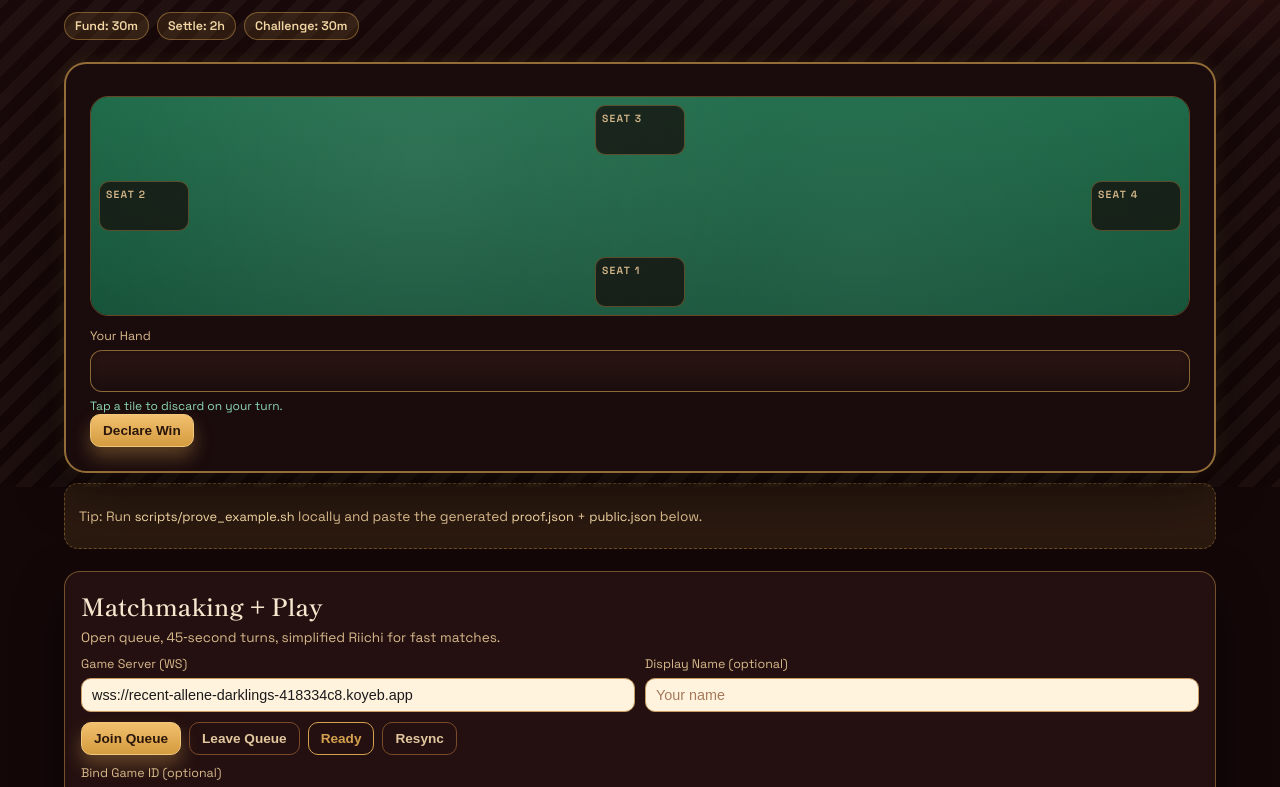
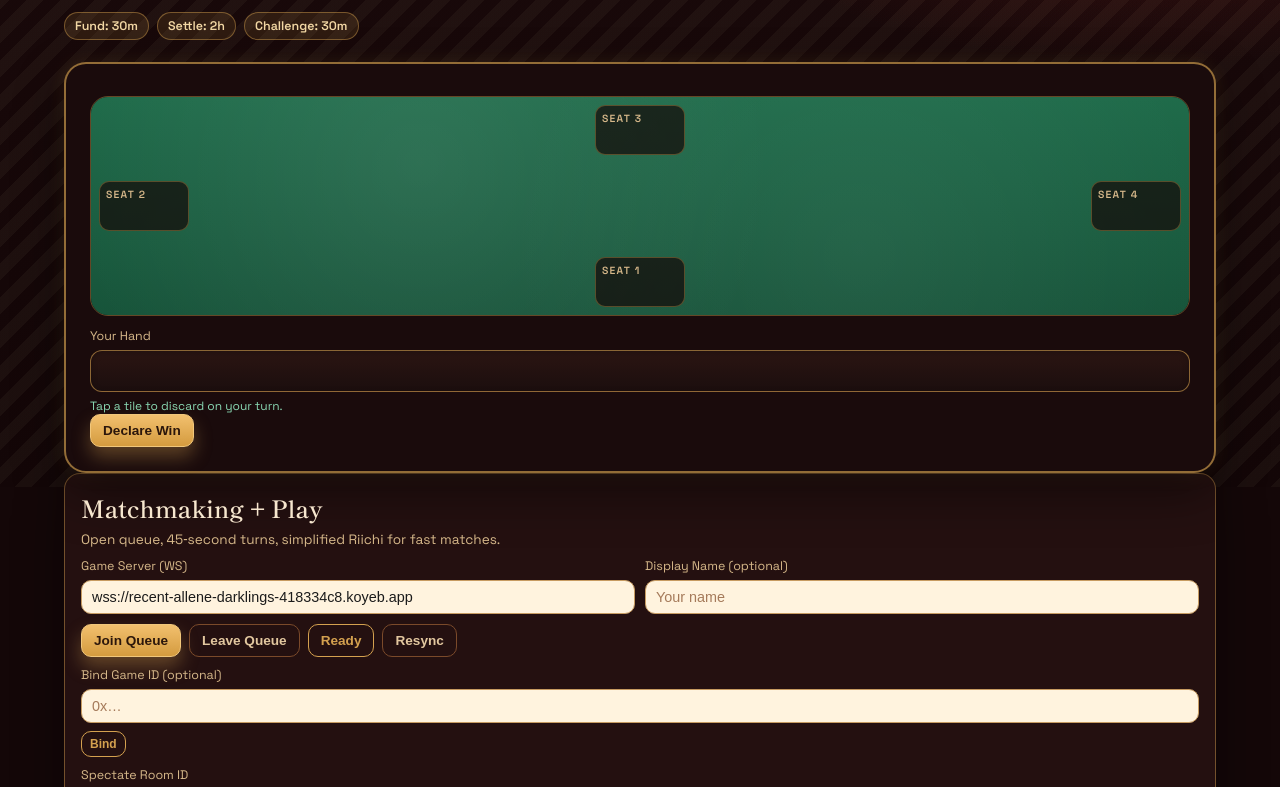
Before and after one commit to rcburn13/riichi-zk, a website: page frontend/index.html in a window 1280 px wide. Shown: the part 313-1100 px from the top of the page. Drawn offline with nearby package versions, Linux system fonts and the light colour scheme.

Commit message:
ui: remove proof tip

```diff
--- a/frontend/index.html
+++ b/frontend/index.html
@@ -99,9 +99,6 @@
         </div>
       </header>
 
-      <section class="proof-tip">
-        <p>Tip: Run <code>scripts/prove_example.sh</code> locally and paste the generated <code>proof.json</code> + <code>public.json</code> below.</p>
-      </section>
 
       <section class="panel compact">
         <div class="panel-head">
--- a/frontend/styles.css
+++ b/frontend/styles.css
@@ -281,21 +281,6 @@ body {
   font-size: 0.78rem;
 }
 
-.proof-tip {
-  margin: 10px 0 22px;
-  background: rgba(212, 161, 79, 0.12);
-  border: 1px dashed rgba(212, 161, 79, 0.4);
-  border-radius: 14px;
-  padding: 10px 14px;
-  color: var(--muted);
-  font-size: 0.85rem;
-}
-
-.proof-tip code {
-  font-family: "Space Grotesk", system-ui, sans-serif;
-  font-size: 0.8rem;
-  color: #f2d7a4;
-}
 
 .panel-grid {
   display: grid;
```
